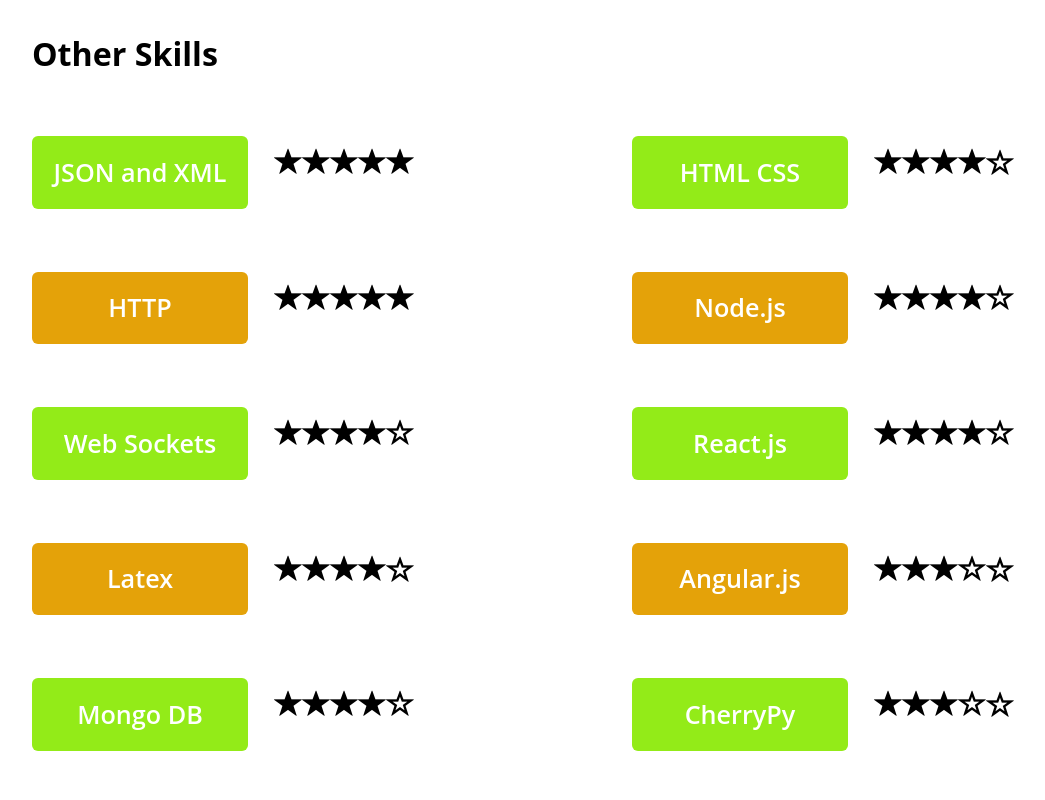
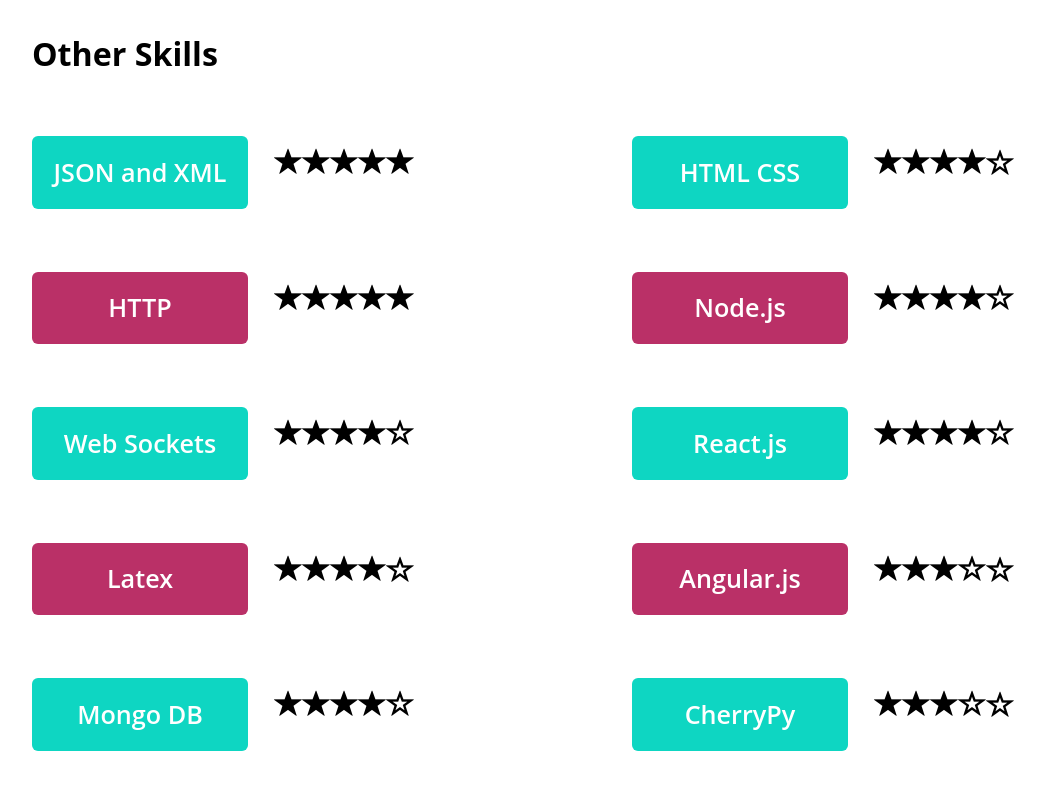
Before and after one commit to JRSequeira/JRSequeira.github.io, a plain HTML site: page index.html in a window 1280 px wide. Shown: the part 3060-3860 px from the top of the page, without its empty margins (38-1083 px from the left). Drawn offline with Linux system fonts and the light colour scheme; files whose address does not match are found by name.

Commit message:
color change

```diff
--- a/css/style.css
+++ b/css/style.css
@@ -441,7 +441,7 @@ label.span4 {
 	float:left;
 	width:40%;
 	margin-right:5%;
-	background:#93EB18;
+	background:#0ED6C2;
 	border-radius: 6px;
 	-webkit-border-radius: 6px;
 	-moz-border-radius: 6px;
@@ -450,7 +450,7 @@ label.span4 {
 	padding:1.6em 0;
 }
 .year2{
-	background:#E4A209;
+	background:#BA3067;
 }
 .year h5 {
 	color:#fff;
```
